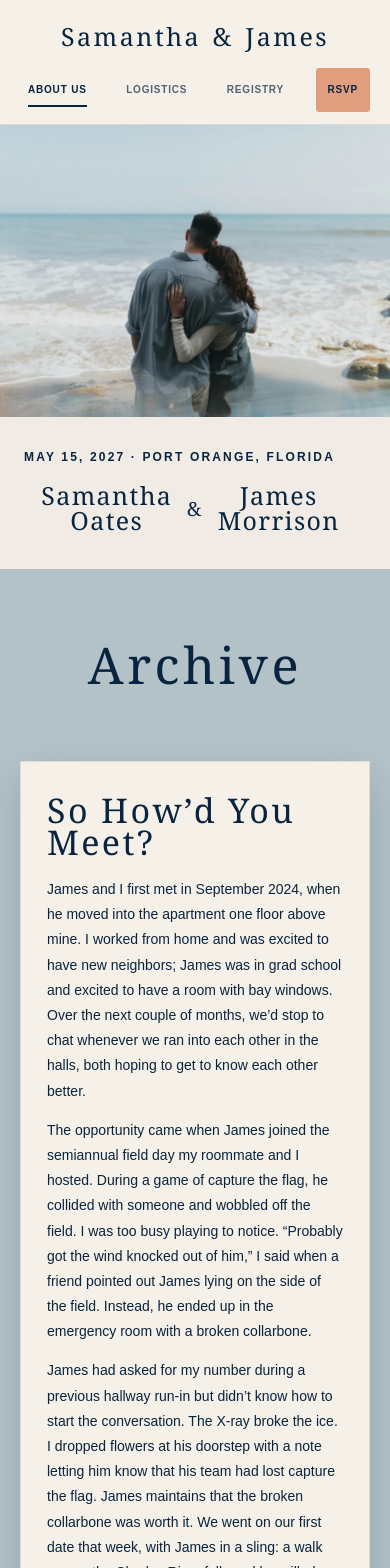
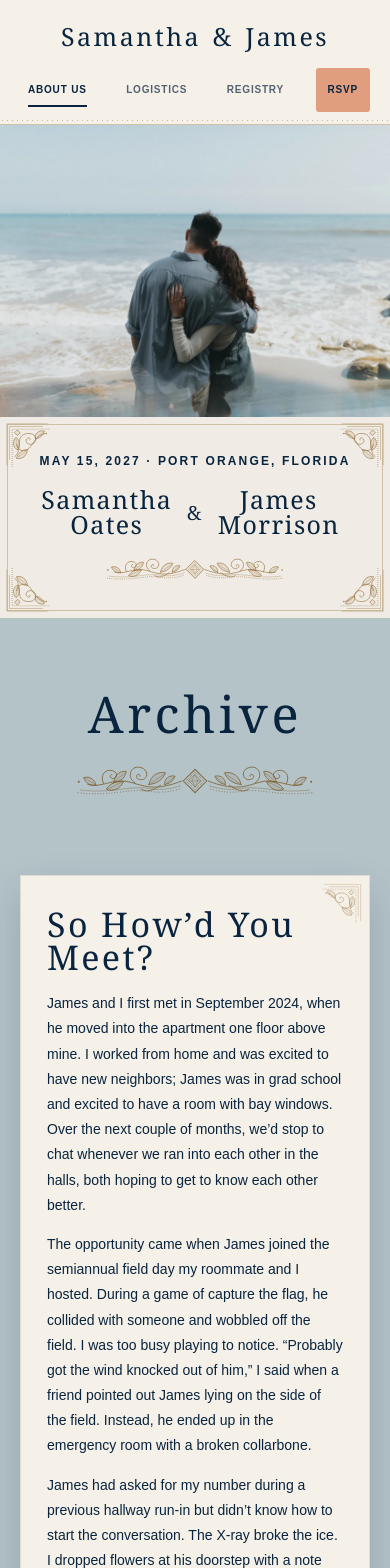
Before and after one commit to jcm-sno/jcm-sno.github.io, a Next.js app: page / in a window 390 px wide. Shown: the top 1568 px of the page. Built offline with nearby package versions, Linux system fonts and the light colour scheme; a web font is replaced by a local one.

Commit message:
Add engraved gold ornamentation inspired by Samantha's ring

```diff
--- /dev/null
+++ b/app/components/ring-ornament.tsx
@@ -0,0 +1,15 @@
+/** Decorative vector engravings inspired by Samantha's ring. */
+export default function RingOrnament({ className = "" }: { className?: string }) {
+  return <span className={`ring-ornament ${className}`.trim()} aria-hidden="true" />;
+}
+
+export function RingFrame() {
+  return (
+    <span className="ring-frame" aria-hidden="true">
+      <span className="ring-corner ring-corner-tl" />
+      <span className="ring-corner ring-corner-tr" />
+      <span className="ring-corner ring-corner-bl" />
+      <span className="ring-corner ring-corner-br" />
+    </span>
+  );
+}
--- a/app/layout.tsx
+++ b/app/layout.tsx
@@ -4,6 +4,7 @@ import "@fontsource/cormorant-sc/500.css";
 import "@fontsource/parisienne/400.css";
 import "./globals.css";
 import "./review-overrides.css";
+import "./ring-ornaments.css";
 import { defaultPaletteId } from "./palettes";
 
 const siteTitle = "Samantha & James";
--- a/app/logistics/page.tsx
+++ b/app/logistics/page.tsx
@@ -1,6 +1,7 @@
 import type { Metadata } from "next";
 import FastAnchorNav from "../components/fast-anchor-nav";
 import SiteHeader from "../components/site-header";
+import RingOrnament from "../components/ring-ornament";
 
 export const metadata: Metadata = {
   title: "Logistics | Samantha & James",
@@ -91,6 +92,7 @@ export default function LogisticsPage() {
           <div className="logistics-section-heading">
             <p className="section-number">Schedule</p>
             <h2 id="schedule-title">Save the Weekend</h2>
+            <RingOrnament />
             <p className="schedule-intro">
               A first look at our plans. Times are tentative and shown in
               Eastern Time; we’ll share final details here as they come together.
@@ -160,6 +162,7 @@ export default function LogisticsPage() {
           <div className="logistics-section-heading centered-heading">
             <p className="section-number">Getting here</p>
             <h2 id="travel-title">Nearby Airports</h2>
+            <RingOrnament />
           </div>
           <div className="airport-grid">
             {airports.map((airport) => (
@@ -185,6 +188,7 @@ export default function LogisticsPage() {
             <div>
               <p className="section-number">Where to stay</p>
               <h2 id="lodging-title">Lodging Information</h2>
+              <RingOrnament />
             </div>
           </div>
 
--- a/app/page.tsx
+++ b/app/page.tsx
@@ -1,5 +1,6 @@
 /* eslint-disable @next/next/no-img-element */
 import SiteHeader from "./components/site-header";
+import RingOrnament, { RingFrame } from "./components/ring-ornament";
 
 const responsiveWidths = [640, 960] as const;
 
@@ -103,6 +104,7 @@ export default function Home() {
             fetchPriority="high"
           />
           <div className="hero-copy">
+            <RingFrame />
             <p className="eyebrow">May 15, 2027 · Port Orange, Florida</p>
             <h1
               id="hero-title"
@@ -118,12 +120,14 @@ export default function Home() {
                 <span>Morrison</span>
               </span>
             </h1>
+            <RingOrnament />
           </div>
         </section>
 
         <section id="our-story" className="scrapbook-section" aria-labelledby="story-heading">
           <div className="scrapbook-heading">
             <h2 id="story-heading">Archive</h2>
+            <RingOrnament />
           </div>
 
           <div
--- a/app/registry/page.tsx
+++ b/app/registry/page.tsx
@@ -1,5 +1,6 @@
 import type { Metadata } from "next";
 import SiteHeader from "../components/site-header";
+import RingOrnament from "../components/ring-ornament";
 
 export const metadata: Metadata = {
   title: "Registry | Samantha & James",
@@ -15,6 +16,7 @@ export default function RegistryPage() {
         <h1 id="registry-title" className="sr-only">Registry</h1>
 
         <div className="registry-workspace">
+          <RingOrnament />
           <section className="registry-intro" aria-label="About our registry">
             <p>
               If you would like to send us a gift, our registry is linked below.
--- a/app/review-overrides.css
+++ b/app/review-overrides.css
@@ -905,3 +905,26 @@
     page-break-inside: avoid;
   }
 }
+
+/* Keep all four navigation links within the smallest phone widths. */
+@media (max-width: 380px) {
+  .site-nav {
+    grid-template-columns: minmax(0, 1fr);
+  }
+
+  .wordmark {
+    font-size: 22px;
+    letter-spacing: 0.08em;
+  }
+
+  .site-nav nav {
+    --nav-link-inset: 6px;
+    min-width: 0;
+    gap: 4px;
+    font-size: 9px;
+  }
+
+  .site-nav nav a.nav-rsvp {
+    padding-inline: 10px;
+  }
+}
--- /dev/null
+++ b/app/ring-ornaments.css
@@ -0,0 +1,122 @@
+/* Engraved scrollwork, milgrain edges, and diamond settings from Samantha's ring.
+   CSS masks keep the vectors crisp and reuse one small asset across all routes. */
+:root {
+  --engraved-gold: #98733c;
+}
+
+.ring-ornament {
+  display: block;
+  width: min(280px, 100%);
+  aspect-ratio: 360 / 64;
+  margin-inline: auto;
+  background: var(--engraved-gold);
+  mask: url("/ring-engraving.svg") center / contain no-repeat;
+  -webkit-mask: url("/ring-engraving.svg") center / contain no-repeat;
+  pointer-events: none;
+}
+
+/* A narrow beaded edge carries the motif through every page's navigation. */
+.site-nav {
+  position: relative;
+  border-bottom-color: color-mix(in srgb, var(--engraved-gold) 38%, transparent);
+}
+
+.site-nav::after {
+  content: "";
+  position: absolute;
+  inset: auto 0 3px;
+  height: 1px;
+  opacity: .45;
+  background: radial-gradient(circle, var(--engraved-gold) .7px, transparent .9px) 0 0 / 5px 1px repeat-x;
+  pointer-events: none;
+}
+
+.hero-copy {
+  position: relative;
+}
+
+.ring-frame {
+  position: absolute;
+  inset: 7px;
+  border: 1px solid color-mix(in srgb, var(--engraved-gold) 38%, transparent);
+  pointer-events: none;
+}
+
+.ring-corner {
+  position: absolute;
+  width: 66px;
+  height: 66px;
+  background: var(--engraved-gold);
+  mask: url("/ring-scroll-corner.svg") center / contain no-repeat;
+  -webkit-mask: url("/ring-scroll-corner.svg") center / contain no-repeat;
+}
+
+.ring-corner-tl { top: -5px; left: -5px; }
+.ring-corner-tr { top: -5px; right: -5px; transform: scaleX(-1); }
+.ring-corner-bl { bottom: -5px; left: -5px; transform: scaleY(-1); }
+.ring-corner-br { bottom: -5px; right: -5px; transform: scale(-1); }
+
+.hero-copy > .ring-ornament {
+  width: 190px;
+  margin-top: 16px;
+  margin-bottom: -8px;
+}
+
+.scrapbook-heading .ring-ornament {
+  --engraved-gold: #806438;
+  width: min(300px, 80%);
+  margin-top: 8px;
+}
+
+/* Leave the photographs untouched; a small engraved corner belongs to the paper. */
+.story-card::after {
+  content: "";
+  position: absolute;
+  top: 5px;
+  right: 5px;
+  width: 48px;
+  height: 48px;
+  background: var(--engraved-gold);
+  mask: url("/ring-scroll-corner.svg") center / contain no-repeat;
+  -webkit-mask: url("/ring-scroll-corner.svg") center / contain no-repeat;
+  transform: scaleX(-1);
+  opacity: .75;
+  pointer-events: none;
+}
+
+.registry-workspace > .ring-ornament {
+  margin-bottom: 32px;
+}
+
+.utility-hero > .ring-ornament,
+.logistics-section-heading .ring-ornament {
+  width: 220px;
+  margin: 24px 0 0;
+}
+
+.centered-heading .ring-ornament {
+  margin-inline: auto;
+}
+
+@media (max-width: 767px) {
+  .hero-copy {
+    padding: 36px 30px 32px;
+  }
+
+  .hero-copy .eyebrow {
+    text-align: center;
+  }
+
+  .hero-copy > .ring-ornament {
+    margin-bottom: 0;
+  }
+
+  .ring-corner {
+    width: 54px;
+    height: 54px;
+  }
+
+  .scrapbook-heading .ring-ornament {
+    width: min(250px, 90%);
+  }
+}
--- a/app/rsvp/page.tsx
+++ b/app/rsvp/page.tsx
@@ -1,6 +1,7 @@
 import type { Metadata } from "next";
 import RsvpifyEmbed from "../components/rsvpify-embed";
 import SiteHeader from "../components/site-header";
+import RingOrnament from "../components/ring-ornament";
 
 export const metadata: Metadata = {
   title: "RSVP | Samantha & James",
@@ -16,6 +17,7 @@ export default function RsvpPage() {
         <section className="utility-hero" aria-labelledby="rsvp-title">
           <p className="eyebrow">May 15, 2027 · Port Orange, Florida</p>
           <h1 id="rsvp-title">RSVP</h1>
+          <RingOrnament />
         </section>
 
         <section className="rsvp-form-section" aria-label="RSVP form">
```
Also changed, not shown: public/ring-engraving.svg (added), public/ring-scroll-corner.svg (added).
